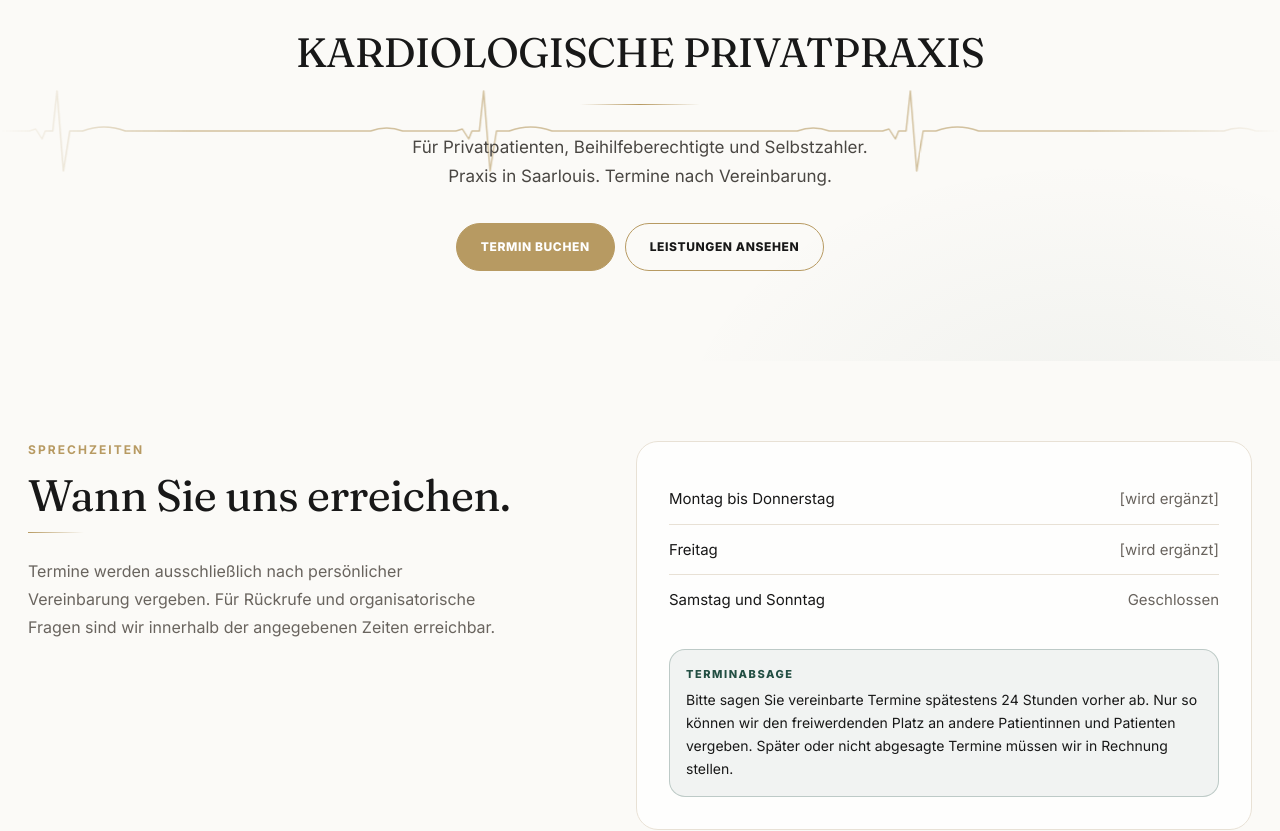
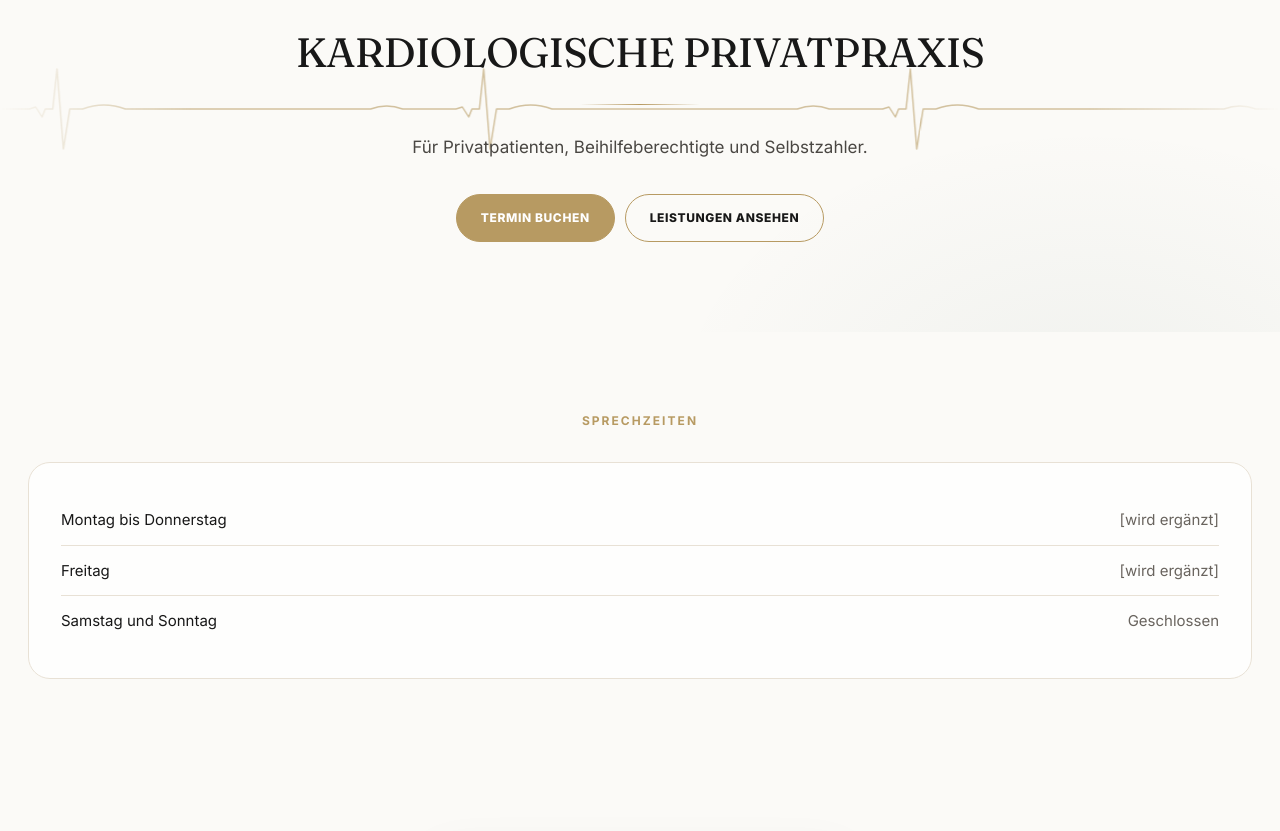
Before and after one commit to fynnoman/DBB, a Next.js app: page / in a window 1280 px wide. Shown: the part 500-1331 px from the top of the page. Built offline with nearby package versions, Linux system fonts and the light colour scheme.

Commit message:
fix(home): Hero- und Sprechzeiten-Text auf Minimum reduziert
Co-Authored-By: Claude Opus 4.7 (1M context) <noreply@anthropic.com>

```diff
--- a/components/Hero.tsx
+++ b/components/Hero.tsx
@@ -86,8 +86,6 @@ export default function Hero() {
             style={{ animationDelay: "0.7s" }}
           >
             Für Privatpatienten, Beihilfeberechtigte und Selbstzahler.
-            <br className="hidden sm:inline" /> Praxis in Saarlouis. Termine
-            nach Vereinbarung.
           </p>
 
           <div
--- a/components/Sprechzeiten.tsx
+++ b/components/Sprechzeiten.tsx
@@ -9,19 +9,10 @@ const hours = [
 export default function Sprechzeiten() {
   return (
     <section id="sprechzeiten" className="relative cv-auto">
-      <div className="container-shell max-w-[1220px] py-[56px] md:py-[80px] px-4">
-        <div className="grid gap-10 md:gap-12 md:grid-cols-[1fr_1.1fr] items-start">
+      <div className="container-shell max-w-[720px] py-[56px] md:py-[80px] px-4">
         <Reveal>
-            <div>
+          <div className="text-center mb-8">
             <div className="kicker mb-3">Sprechzeiten</div>
-              <h2 className="font-display leading-[1.1] text-[clamp(28px,3.6vw,44px)] tracking-[-0.015em] title-rule">
-                Wann Sie uns erreichen.
-              </h2>
-              <p className="text-muted text-[15px] md:text-[16px] leading-[1.75] mt-6 max-w-[480px]">
-                Termine werden ausschließlich nach persönlicher Vereinbarung
-                vergeben. Für Rückrufe und organisatorische Fragen sind wir
-                innerhalb der angegebenen Zeiten erreichbar.
-              </p>
           </div>
         </Reveal>
 
@@ -35,20 +26,8 @@ export default function Sprechzeiten() {
                 </li>
               ))}
             </ul>
-              <div className="mt-6 rounded-[16px] border border-forest/25 bg-forest/[0.06] p-4">
-                <div className="text-[11px] tracking-[0.14em] uppercase font-extrabold text-forest mb-1.5">
-                  Terminabsage
-                </div>
-                <p className="text-[13px] md:text-[14px] leading-[1.65] text-ink m-0">
-                  Bitte sagen Sie vereinbarte Termine spätestens 24 Stunden
-                  vorher ab. Nur so können wir den freiwerdenden Platz an
-                  andere Patientinnen und Patienten vergeben. Später oder nicht
-                  abgesagte Termine müssen wir in Rechnung stellen.
-                </p>
-              </div>
           </div>
         </Reveal>
-        </div>
       </div>
     </section>
   );
```
Also changed, not shown: 1 other file (tests, documents, lock files or other folders). Lines whose indentation alone changed are shown as unchanged.
